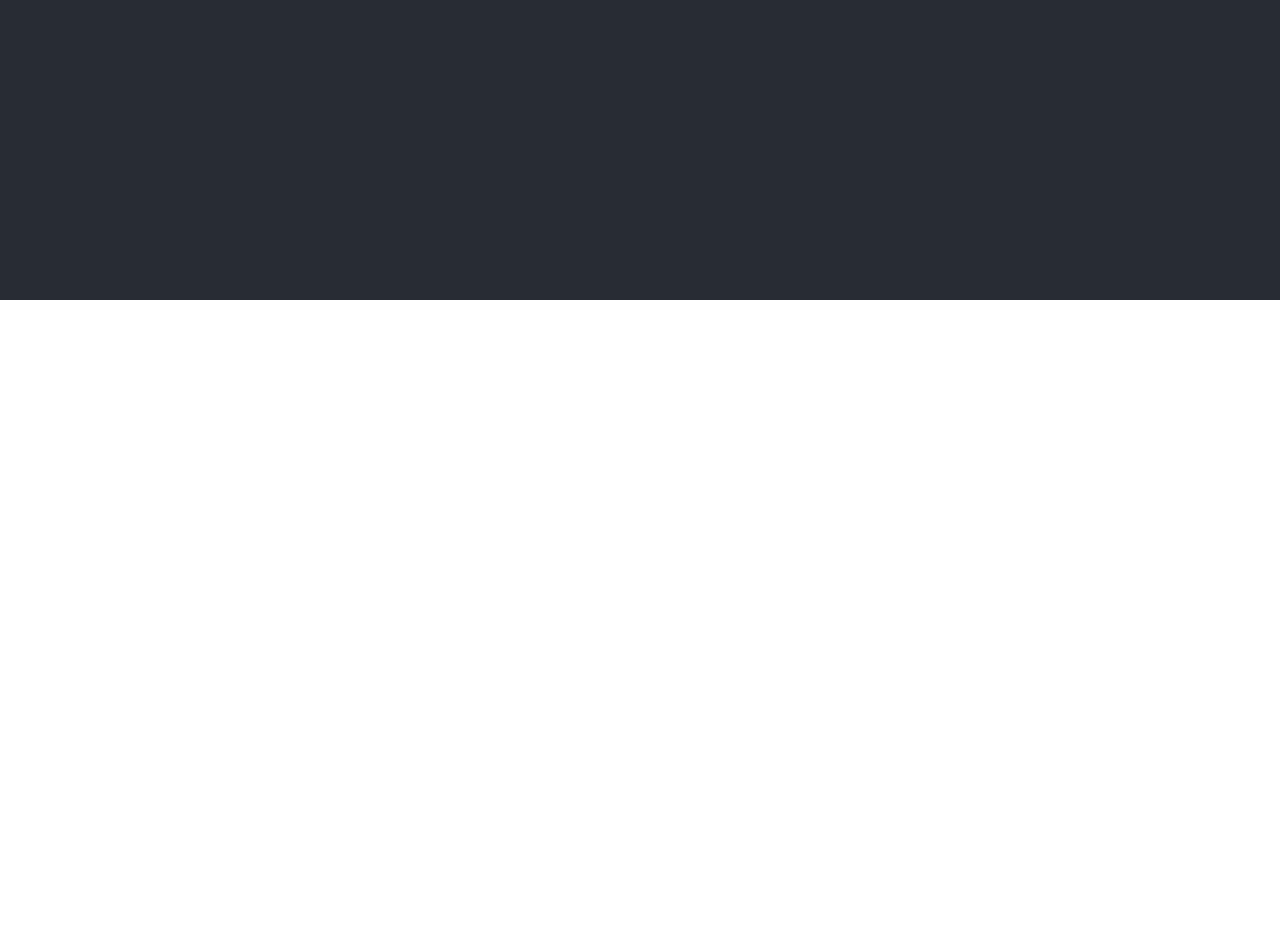
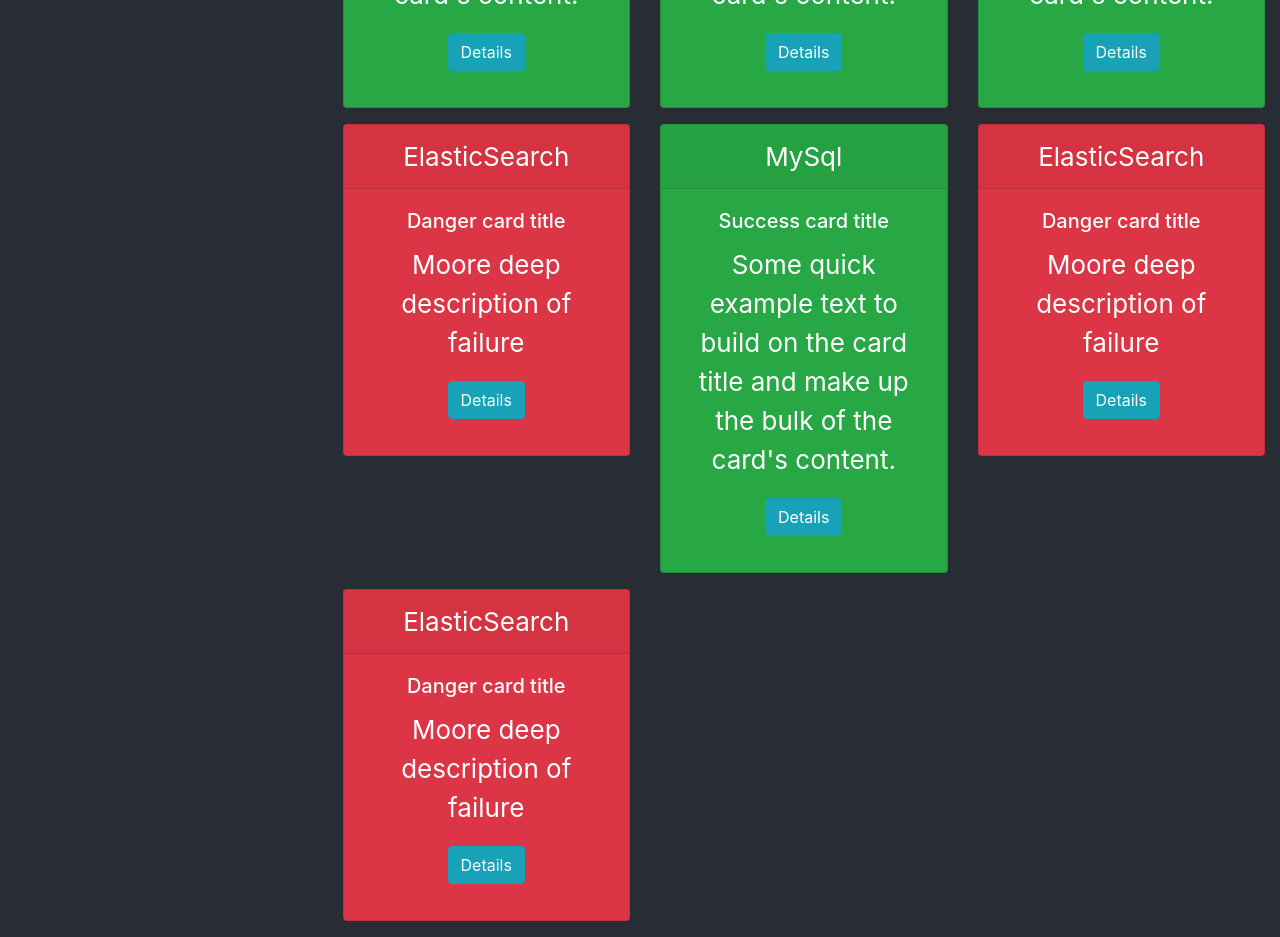
Before and after one commit to agrcom/my-rage-app, a React (Create React App) app: page /health in a window 1280 px wide. Shown: the part 500-1437 px from the top of the page. Before the commit the page ends 800 px from the top, so only its background shows below. Built offline with nearby package versions, Linux system fonts and the light colour scheme.

Commit message:
added healthCheckCards components

```diff
--- /dev/null
+++ b/src/Cards/Card.css
@@ -0,0 +1,5 @@
+.App {
+    text-align: center;
+    background-color: #282c34;
+    min-height: 100vh;
+  }
--- /dev/null
+++ b/src/Cards/HealthCardGreen.js
@@ -0,0 +1,20 @@
+import React, { Component } from 'react';
+import './Card.css';
+
+class HealthCardGreen extends Component {
+
+    render() {
+        return (
+            <div class="card text-white bg-success mb-3" styles="max-width: 18rem;">
+                <div class="card-header">MySql</div>
+                <div class="card-body">
+                    <h5 class="card-title">Success card title</h5>
+                    <p class="card-text">Some quick example text to build on the card title and make up the bulk of the card's content.</p>
+                    <p><button type="button" class="btn btn-info">Details</button></p>
+                </div>
+            </div>
+        )
+    }
+}
+
+export default HealthCardGreen;
--- /dev/null
+++ b/src/Cards/HealthCardRed.js
@@ -0,0 +1,18 @@
+import React, { Component } from 'react';
+
+class HealthCardRed extends Component {
+    render() {
+        return (
+            <div class="card text-white bg-danger mb-3" styles="max-width: 18rem;">
+                <div class="card-header">ElasticSearch</div>
+                <div class="card-body">
+                    <h5 class="card-title">Danger card title</h5>
+                    <p class="card-text">Moore deep description of failure</p>
+                    <p><button type="button" class="btn btn-info">Details</button></p>
+                </div>
+            </div>
+        )
+    }
+}
+
+export default HealthCardRed;
--- a/src/HealthCheckPage.js
+++ b/src/HealthCheckPage.js
@@ -1,13 +1,61 @@
 import React, { Component } from 'react';
+import HealthCardGreen from './Cards/HealthCardGreen';
+import HealthCardRed from './Cards/HealthCardRed';
+
+
+
+const HealthGrid = () => (
+
+    <div class="container">
+        <div class="row">
+            <div class="col">
+            <HealthCardGreen />
+            </div>
+            <div class="col">
+                <HealthCardGreen />
+            </div>
+            <div class="col">
+                <HealthCardGreen />
+            </div>
+        </div>
+
+        <div class="row">
+            <div class="col">
+                <HealthCardRed />
+            </div>
+            <div class="col">
+                <HealthCardGreen />
+            </div>
+            <div class="col">
+                <HealthCardRed />
+            </div>
+        </div>
+
+        <div class="row">
+            <div class="col">
+                <HealthCardRed />
+            </div>
+            <div class="col">
+            </div>
+            <div class="col">
+            </div>
+        </div>
+
+    </div>
+
+)
+
 
 class HealthCheckPage extends Component {
-    render(){
-        return(
+    render() {
+        return (
             <div className="App-header">
-          <p>
-            <code>src/HealthCheckPage.js</code> Health check page!!!.
+                <p>
+                    <code>src/HealthCheckPage.js</code> Health check page!!!.
           </p>
-        </div>
+                <HealthGrid />
+
+            </div>
         );
     }
 }
```
Also changed, not shown: 2 other files (tests, documents, lock files or other folders).
